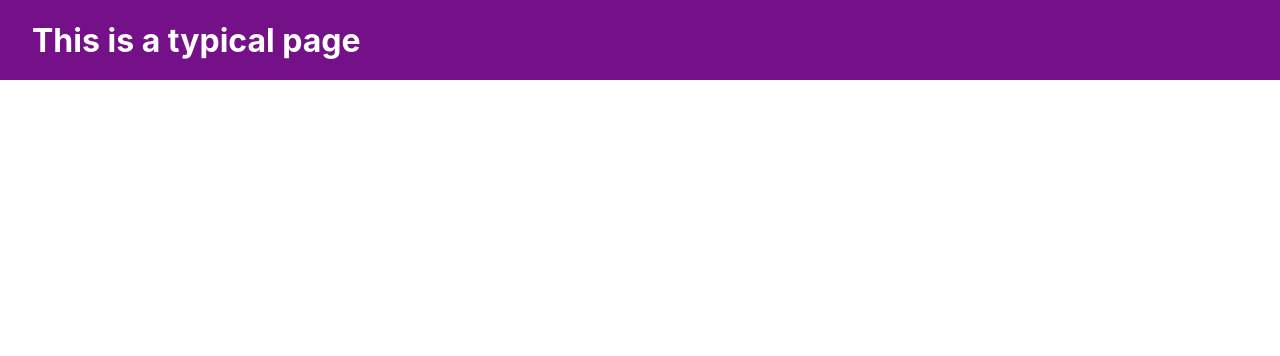
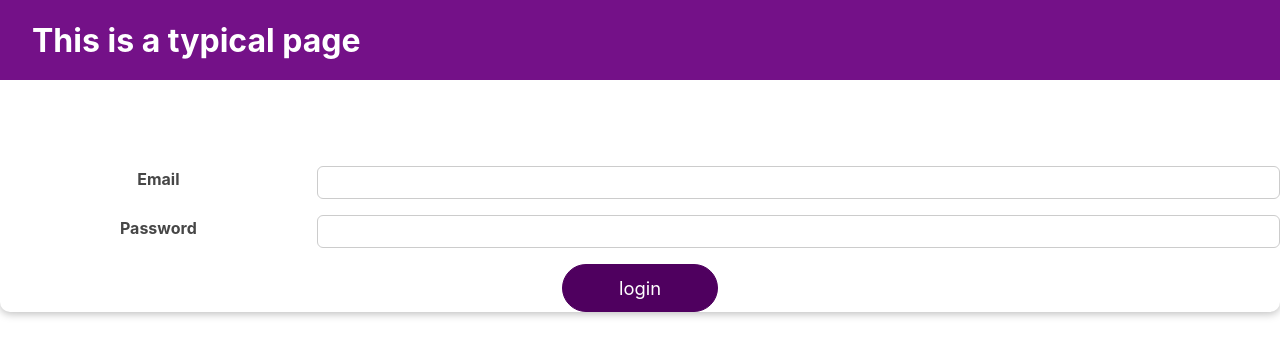
Before and after one commit to Srijanathulung/login-page, a React (Create React App) app: page / in a window 1280 px wide. Shown: the top 356 px of the page. Built offline with nearby package versions, Linux system fonts and the light colour scheme.

Commit message:
UI complete

```diff
--- a/src/App.js
+++ b/src/App.js
@@ -1,10 +1,17 @@
 import './App.css';
 import MainHeader from './components/MainHeader/MainHeader';
+import Login from './components/Login/Login';
+
 
 function App() {
   return (
     <div className="App">
-      <MainHeader/>
+      <div>
+
+      <MainHeader />
+      </div>
+      <Login/>
+
     </div>
   );
 }
--- /dev/null
+++ b/src/components/Login/Login.js
@@ -0,0 +1,30 @@
+import React from 'react';
+import classes from './Login.module.css';
+import Button from '../UI/Button/Button';
+import Card from '../UI/Card/Card';
+
+const Login = () => {
+    return (
+        <Card>
+        <form>
+            <div className={classes.control}>
+            <label htmlFor='email'>Email</label>
+            <input type='email' />
+            </div>
+
+            <div className={classes.control}>
+                <label htmlFor='password'>Password</label>
+                <input type='password' />
+
+            </div>
+
+            <div className={classes.actions}>
+            <Button type='submit' className={classes.btn}>login</Button>
+            </div>
+
+        </form>
+        </Card>
+
+    )
+}
+export default Login;
--- /dev/null
+++ b/src/components/Login/Login.module.css
@@ -0,0 +1,55 @@
+.login {
+  width: 90%;
+  max-width: 40rem;
+  margin: 2rem auto;
+  padding: 2rem;
+}
+
+.control {
+  margin: 1rem 0;
+  display: flex;
+  align-items: stretch;
+  flex-direction: column;
+}
+
+.control label,
+.control input {
+  display: block;
+}
+
+.control label {
+  font-weight: bold;
+  flex: 1;
+  color: #464646;
+  margin-bottom: 0.5rem;
+}
+
+.control input {
+  flex: 3;
+  font: inherit;
+  padding: 0.35rem 0.35rem;
+  border-radius: 6px;
+  border: 1px solid #ccc;
+}
+
+.control input:focus {
+  outline: none;
+  border-color: #4f005f;
+  background: #f6dbfc;
+}
+
+.control.invalid input {
+  border-color: red;
+  background: #fbdada;
+}
+
+.actions {
+  text-align: center;
+}
+
+@media (min-width: 768px) {
+  .control {
+    align-items: center;
+    flex-direction: row;
+  }
+}
--- a/src/components/MainHeader/MainHeader.js
+++ b/src/components/MainHeader/MainHeader.js
@@ -3,9 +3,14 @@ import React from 'react';
 
 const MainHeader = () => {
     return (
-         <header className={classes['main-header']}>
-            <h1>This is a typical page</h1>
-        </header>
+        <div>
+            <header className={classes['main-header']}>
+               <h1>This is a typical page</h1>
+            </header>
+        </div>
+
+
+
     )
 }
 export default MainHeader;
--- /dev/null
+++ b/src/components/UI/Button/Button.js
@@ -0,0 +1,10 @@
+import React from 'react';
+import classes from './Button.module.css';
+
+const Button = (props) => {
+    return (
+        <button className={classes.button}
+        >{props.children}</button>
+    )
+}
+export default Button;
--- /dev/null
+++ b/src/components/UI/Button/Button.module.css
@@ -0,0 +1,30 @@
+.button {
+  font: inherit;
+  border: 1px solid #4f005f;
+  background: #4f005f;
+  color: white;
+  padding: 0.75rem 3.5rem;
+  cursor: pointer;
+  font-size: 1.15rem;
+  border-radius: 30px;
+}
+
+.button:hover,
+.button:active {
+  background: #741188;
+  border-color: #741188;
+}
+
+.button:focus {
+  outline: none;
+}
+
+button:disabled,
+button:focus:disabled,
+button:hover:disabled,
+button:active:disabled {
+  background: #ccc;
+  border-color: #ccc;
+  color: #666666;
+  cursor: not-allowed;
+}
--- /dev/null
+++ b/src/components/UI/Card/Card.js
@@ -0,0 +1,9 @@
+import classes from './Card.module.css';
+import React from 'react';
+
+const Card = (props) => {
+    return (
+        <div className={classes.card}>{props.children}</div>
+    )
+}
+export default Card;
--- /dev/null
+++ b/src/components/UI/Card/Card.module.css
@@ -0,0 +1,6 @@
+.card {
+  background: white;
+  box-shadow: 0 2px 8px rgba(0, 0, 0, 0.26);
+  border-radius: 10px;
+  padding-top: 150px;
+}
```
